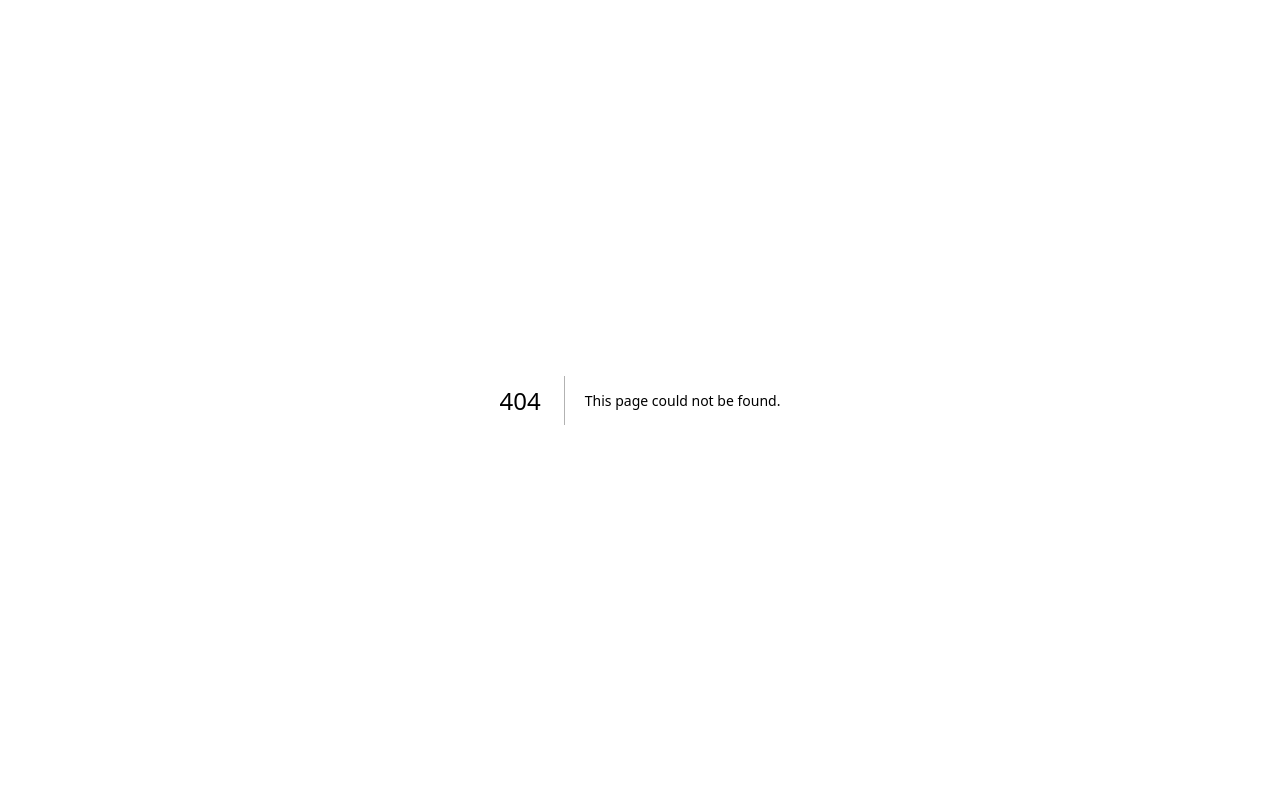
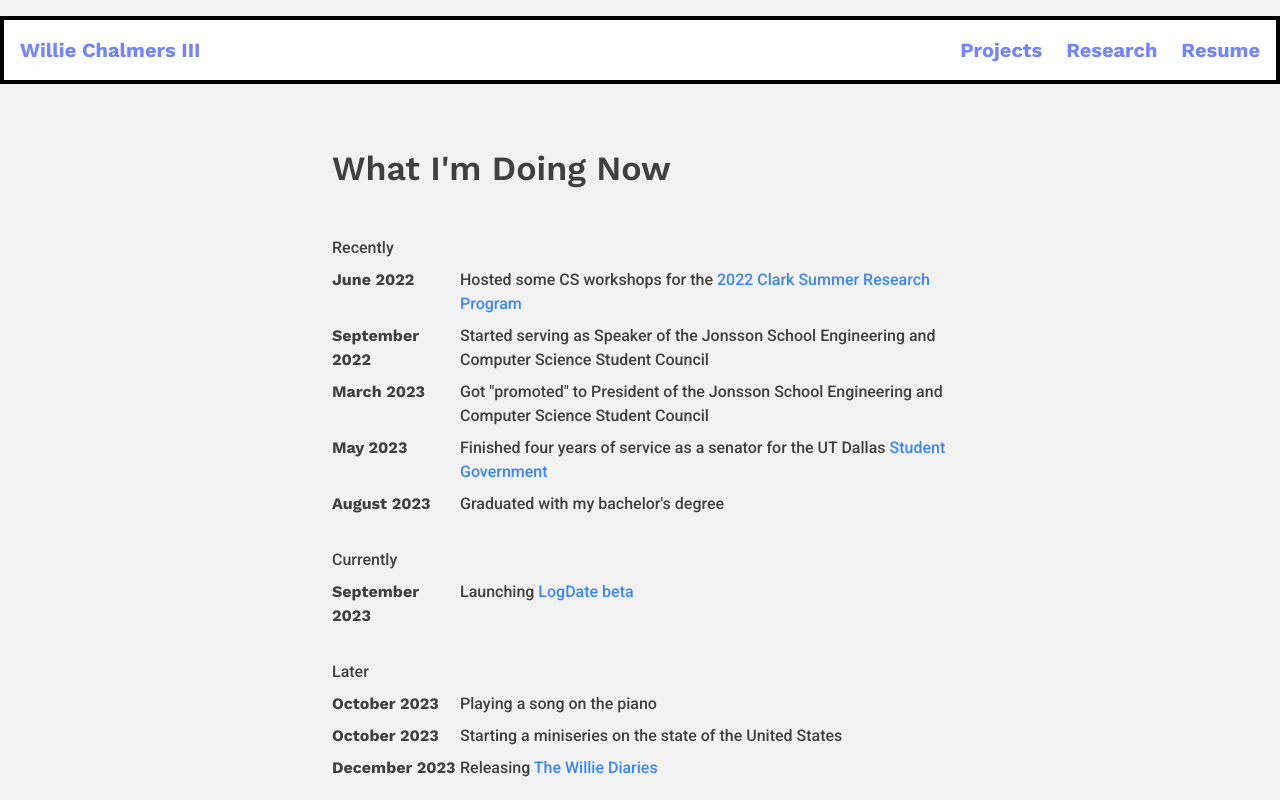
Before and after one commit to WillieCubed/website, a Next.js app: page /now in a window 1280 px wide. Before the commit this address had no page. Shown: the top 800 px of the page. Built offline with nearby package versions, Linux system fonts and the light colour scheme.

Commit message:
feat: Add a "now page"
This adds a "now page" to the site, accessible at the /now route. It
displays activities I have recently done, am doing, and intend on doing.

TODO: Use some other data source as input for page data

```diff
--- /dev/null
+++ b/app/(pages)/now/page.tsx
@@ -0,0 +1,99 @@
+import Link from 'next/link';
+
+type NowItemData = {
+  date: string;
+};
+
+function NowItem({ date, children }: React.PropsWithChildren<NowItemData>) {
+  return (
+    <li className="flex text-title-small">
+      <span className="shrink-0 inline-block w-32 font-bold font-display">
+        {date}
+      </span>
+      <span>{children}</span>
+    </li>
+  );
+}
+
+/**
+ * A page that describes what I'm doing right now.
+ */
+export default function NowPage() {
+  return (
+    <div className="min-h-[75vh]">
+      <main className="p-4 lg:grid lg:grid-cols-12 lg:gap-x-4">
+        <div className="mt-8 mb-8 row-span-1 col-start-1 lg:col-start-3 xl:col-start-4 lg:col-span-8 xl:col-span-6">
+          <div className="text-display-medium font-display">
+            What I&apos;m Doing Now
+          </div>
+        </div>
+        <section
+          id="recent"
+          className="py-4 row-span-1 col-start-1 lg:col-start-3 xl:col-start-4 lg:col-span-8 xl:col-span-6"
+        >
+          <h1 className="text-title-large">Recently</h1>
+          <ul className="mt-2 space-y-2">
+            <NowItem date="June 2022">
+              Hosted some CS workshops for the{' '}
+              <a
+                className="text-primary"
+                href="https://honors.utdallas.edu/clark-summer-research-program"
+              >
+                2022 Clark Summer Research Program
+              </a>
+            </NowItem>
+            <NowItem date="September 2022">
+              Started serving as Speaker of the Jonsson School Engineering and
+              Computer Science Student Council
+            </NowItem>
+            <NowItem date="March 2023">
+              Got &quot;promoted&quot; to President of the Jonsson School
+              Engineering and Computer Science Student Council
+            </NowItem>
+            <NowItem date="May 2023">
+              Finished four years of service as a senator for the UT Dallas{' '}
+              <a className="text-primary" href="https://sg.utdallas.edu">
+                Student Government
+              </a>
+            </NowItem>
+            <NowItem date="August 2023">
+              Graduated with my bachelor&apos;s degree
+            </NowItem>
+          </ul>
+        </section>
+        <section
+          id="current"
+          className="py-4 row-span-1 col-start-1 lg:col-start-3 xl:col-start-4 lg:col-span-8 xl:col-span-6"
+        >
+          <h1 className="text-title-large">Currently</h1>
+          <ul className="mt-2 space-y-2">
+            <NowItem date="September 2023">
+              Launching{' '}
+              <a className="text-primary" href="https://logdate.app">
+                LogDate beta
+              </a>
+            </NowItem>
+          </ul>
+        </section>
+        <section
+          id="later"
+          className="py-4 row-span-1 col-start-1 lg:col-start-3 xl:col-start-4 lg:col-span-8 xl:col-span-6"
+        >
+          <h1 className="text-title-large">Later</h1>
+          <ul className="mt-2 space-y-2">
+            <NowItem date="October 2023">Playing a song on the piano</NowItem>
+            <NowItem date="October 2023">
+              Starting a miniseries on the state of the United States
+            </NowItem>
+            <NowItem date="December 2023">
+              Releasing{' '}
+              <Link className="text-primary" href="/media/the-willie-diaries">
+                The Willie Diaries
+              </Link>
+            </NowItem>
+          </ul>
+        </section>
+      </main>
+    </div>
+  );
+}
```
